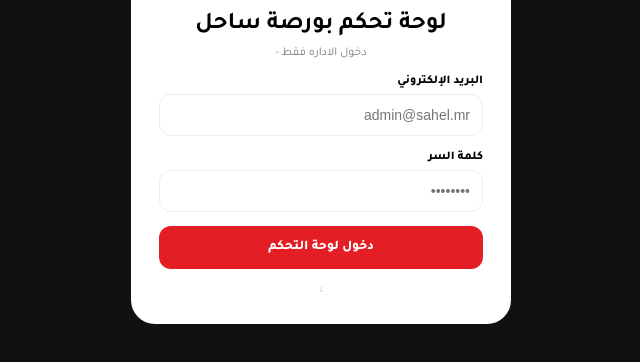
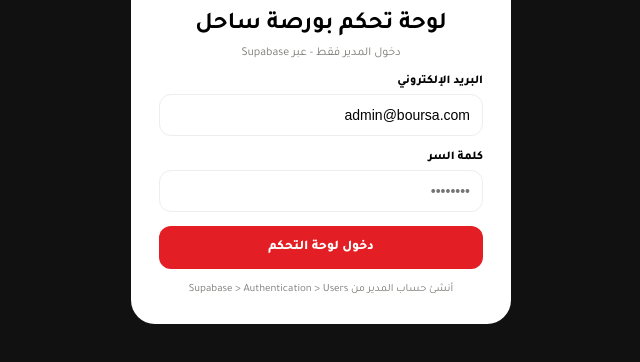
Before and after one commit to msyxxxx/moon, a plain HTML site: page login.html in a window 1280 px wide. Shown: the part 286-648 px from the top of the page, without its empty margins (319-959 px from the left). Drawn offline with nearby package versions, Linux system fonts and the light colour scheme.

Commit message:
Update login page content and structure

```diff
--- a/login.html
+++ b/login.html
@@ -1,7 +1,8 @@
 <!DOCTYPE html>
 <html lang="ar" dir="rtl">
 <head>
-<meta charset="UTF-8"><meta name="viewport" content="width=device-width, initial-scale=1.0">
+<meta charset="UTF-8">
+<meta name="viewport" content="width=device-width, initial-scale=1.0">
 <title>دخول المدير | بورصة ساحل</title>
 <link href="https://fonts.googleapis.com/css2?family=Tajawal:wght@400;700;800;900&display=swap" rel="stylesheet">
 <script src="https://cdn.jsdelivr.net/npm/@supabase/supabase-js@2"></script>
@@ -11,7 +12,9 @@
 body{font-family:'Tajawal',sans-serif;background:#111;display:flex;align-items:center;justify-content:center;min-height:100vh;padding:20px}
 .box{background:#fff;width:100%;max-width:380px;border-radius:24px;padding:28px;text-align:center}
 .logo{width:64px;height:64px;background:#111;color:#fff;border-radius:16px;display:flex;align-items:center;justify-content:center;font-weight:900;font-size:16px;margin:0 auto 14px}
-.field{margin:14px 0;text-align:right}.field label{font-size:12px;font-weight:800;display:block;margin-bottom:6px}.input{width:100%;padding:12px;border:1.5px solid #EDEDEA;border-radius:12px;font-size:14px;outline:none}
+.field{margin:14px 0;text-align:right}
+.field label{font-size:12px;font-weight:800;display:block;margin-bottom:6px}
+.input{width:100%;padding:12px;border:1.5px solid #EDEDEA;border-radius:12px;font-size:14px;outline:none}
 .btn{width:100%;background:#E31E24;color:#fff;padding:13px;border-radius:12px;font-weight:800;cursor:pointer;border:none;font-family:inherit}
 .msg{font-size:12px;font-weight:700;margin-top:10px}
 </style>
@@ -20,12 +23,12 @@ body{font-family:'Tajawal',sans-serif;background:#111;display:flex;align-items:c
 <div class="box">
 <div class="logo">SAHEL</div>
 <h2>لوحة تحكم بورصة ساحل</h2>
-<p style="font-size:12px;color:#7A7A76;margin-top:6px">دخول الاداره فقط -  </p>
-<div class="field"><label>البريد الإلكتروني</label><input class="input" id="email" type="email" placeholder="admin@sahel.mr"></div>
+<p style="font-size:12px;color:#7A7A76;margin-top:6px">دخول المدير فقط - عبر Supabase</p>
+<div class="field"><label>البريد الإلكتروني</label><input class="input" id="email" type="email" placeholder="admin@boursa.com" value="admin@boursa.com"></div>
 <div class="field"><label>كلمة السر</label><input class="input" id="password" type="password" placeholder="••••••••"></div>
 <p class="msg" id="msg"></p>
 <button class="btn" onclick="doLogin()">دخول لوحة التحكم</button>
-<p style="font-size:11px;color:#7A7A76;margin-top:14px">   ;   </p>
+<p style="font-size:11px;color:#7A7A76;margin-top:14px">أنشئ حساب المدير من Supabase &gt; Authentication &gt; Users</p>
 </div>
 <script>
 async function doLogin(){
@@ -41,7 +44,8 @@ async function doLogin(){
   msg.style.color='#0A7A42'; msg.innerText='تم الدخول بنجاح';
   setTimeout(()=> window.location.href='admin.html', 800);
 }
-window.getSupabase()?.auth.getSession().then(({data})=>{ if(data.session) window.location.href='admin.html'; });
+const _sb = window.getSupabase();
+if(_sb){ _sb.auth.getSession().then(({data})=>{ if(data.session) window.location.href='admin.html'; }); }
 </script>
 </body>
 </html>
```
